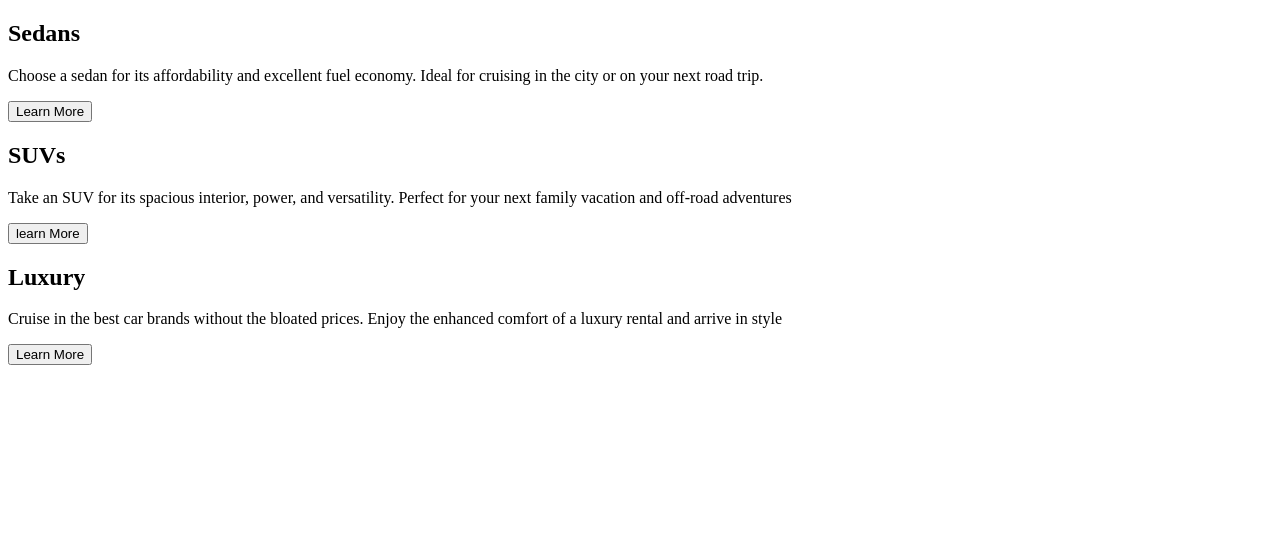
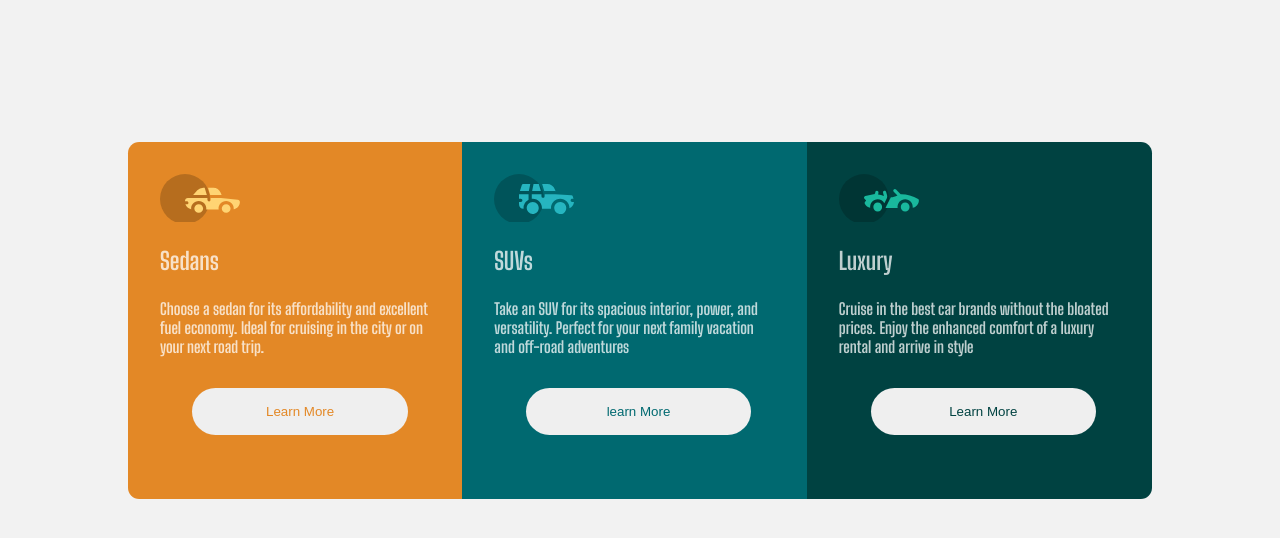
Before and after one commit to Pinnacle007/Frontend-mentor-3Colum-Preview-, a plain HTML site: page index.html in a window 1280 px wide. Drawn offline with Linux system fonts and the light colour scheme; the site is published under a folder, as on GitHub Pages, so addresses that start at the root find nothing.

Commit message:
Second commit

```diff
--- a/index.html
+++ b/index.html
@@ -5,7 +5,7 @@
   <meta name="viewport" content="width=device-width, initial-scale=1.0"> <!-- displays site properly based on user's device -->
 
   <link rel="icon" type="image/png" sizes="32x32" href="./images/favicon-32x32.png">
-  <link rel="stylesheet" href="/style.css">
+  <link rel="stylesheet" href="./style.css">
   <link rel="preconnect" href="https://fonts.googleapis.com">
 <link rel="preconnect" href="https://fonts.gstatic.com" crossorigin>
 <link href="https://fonts.googleapis.com/css2?family=Big+Shoulders+Display:wght@700&display=swap" rel="stylesheet">
--- a/style.css
+++ b/style.css
@@ -41,7 +41,7 @@ body{
 
 
 .sedan-img{
-    background-image: url(/images/icon-sedans.svg);
+    background-image: url(./images/icon-sedans.svg);
      /* border: 2px solid red;  */
     width: 5rem;
     height: 3rem;
@@ -90,7 +90,7 @@ body{
 
 
 .suv-img{
-    background-image: url(/images/icon-suvs.svg);
+    background-image: url(./images/icon-suvs.svg);
     width: 5rem;
     height: 3rem;
     background-size: cover;
@@ -139,7 +139,7 @@ body{
 
 
 .lux-img{
-    background-image: url(/images/icon-luxury.svg);
+    background-image: url(./images/icon-luxury.svg);
     width: 5rem;
     height: 3rem;
     background-size: cover;
```
